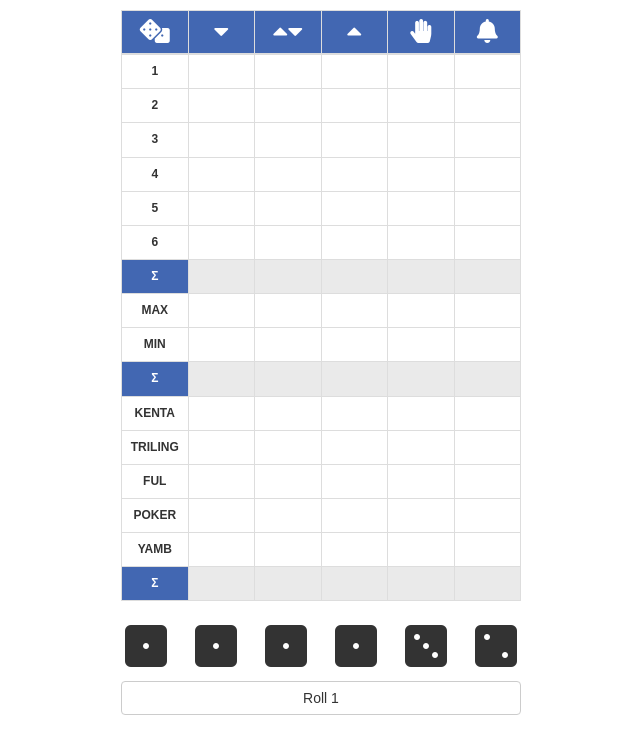
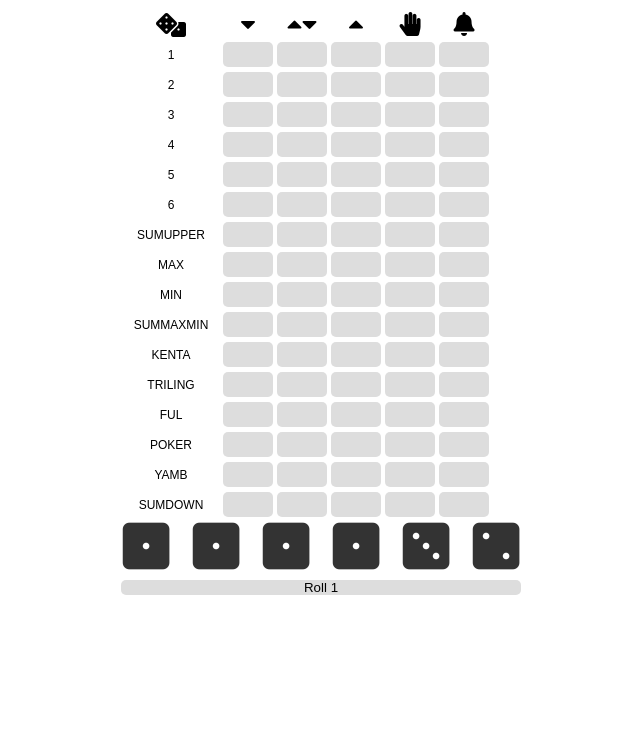
Before and after one commit to savkelita/yahtzee-react-game, a React (Create React App) app: page / in a window 1280 px wide. Shown: the top 754 px of the page, without its empty margins (319-959 px from the left). Built offline with nearby package versions, Linux system fonts and the light colour scheme.

Commit message:
Fix View and implement fullhouse

```diff
--- a/public/index.html
+++ b/public/index.html
@@ -8,7 +8,6 @@
     <title>Yahtzee React Game</title>
     <link rel="manifest" href="%PUBLIC_URL%/manifest.json" />
     <link rel="stylesheet" href="https://use.fontawesome.com/releases/v5.2.0/css/all.css">
-    <link rel="stylesheet" href="https://maxcdn.bootstrapcdn.com/bootstrap/3.3.7/css/bootstrap.min.css">
   </head>
   <body>
     <noscript>You need to enable JavaScript to run this app.</noscript>
--- a/src/assets/css/default.css
+++ b/src/assets/css/default.css
@@ -18,6 +18,7 @@ body {
 button {
   border: 0px;
 }
+
 button:focus {
   outline: 0!important;
 }
@@ -38,25 +39,14 @@ button:focus {
   color: #cb2200;
 }
 
-/* Ticket Styles */
-table,
-thead,
-tr,
-tbody,
-th,
-td {
+.cell {
+  width: 50px;
+  height: 25px;
+  margin: 2px;
   text-align: center;
 }
 
-td:hover {
-  background-color: #eaeaea;
-  transition: all 0.5s cubic-bezier(0.075, 0.82, 0.165, 1);
+.btn {
+  border-radius: 5px;
+  background-color: #ddd;
 }
-
-.table td {
-  text-align: center;
-}
-
-.selected {
-  background-color: #eaeaea;
-}
--- a/src/game/components/dice/index.tsx
+++ b/src/game/components/dice/index.tsx
@@ -1,6 +1,6 @@
 import React from 'react'
 
-type DiceValue = { value: number; selected: boolean }
+export type DiceValue = { value: number; selected: boolean }
 
 export const initialDice = (): Array<DiceValue> => {
   const dice = []
--- /dev/null
+++ b/src/game/helpers/index.ts
@@ -0,0 +1,20 @@
+import { DiceValue } from '../components/dice'
+
+type DiceCount = { value: number; count: number }
+
+export const fullHouse = (dice: Array<DiceValue>) =>
+  [...dice]
+    .sort((a, b) => a.value - b.value)
+    .reduce((acc, cur) => {
+      const group: DiceCount = { value: cur.value, count: 1 }
+      if (acc.length === 0 || acc[acc.length - 1].value !== cur.value) {
+        acc.push(group)
+        return acc
+      }
+      acc[acc.length - 1].count++
+      return acc
+    }, [] as Array<DiceCount>)
+    .filter(
+      (x, i, arrX) =>
+        x.count > 1 && arrX.some((y, i, arrY) => y.count >= 3 && arrY.some((z) => z.value !== x.value && z.count >= 2)),
+    )
--- a/src/game/index.tsx
+++ b/src/game/index.tsx
@@ -7,6 +7,7 @@ import {
   Column,
   RowValue,
 } from '../game/components/ticket'
+import { fullHouse } from './helpers/'
 
 export const App = () => {
   const [roll, setRoll] = useState(1)
@@ -74,6 +75,15 @@ export const App = () => {
         }
         break
       }
+      case 'ful': {
+        switch (column) {
+          case 'free': {
+            console.log(fullHouse(dice))
+            break
+          }
+        }
+        break
+      }
       default:
     }
   }
@@ -81,53 +91,52 @@ export const App = () => {
   return (
     <div className="App">
       <div style={{ display: 'flex', flexDirection: 'column', width: 400 }}>
-        <table className="table table-bordered">
-          <thead>
-            <tr style={{ backgroundColor: '#4267b2', color: '#FFF' }}>
-              <th className="col-sm-2">
+        <div style={{ display: 'flex' }}>
+          <div
+            style={{
+              display: 'flex',
+              width: 100,
+              height: 30,
+              justifyContent: 'center',
+              alignItems: 'center',
+            }}
+          >
             <i className="fas fa-dice fa-2x" />
-              </th>
+          </div>
           {(Object.keys(gameColumn) as Array<Column>).map((column, columnIndex) => (
-                <th key={columnIndex} className="col-sm-2">
+            <div className="cell" key={columnIndex}>
               {columnStyle(column)}
-                </th>
+            </div>
           ))}
-            </tr>
-          </thead>
-          <tbody>
+        </div>
+        <div style={{ display: 'flex', flexDirection: 'column' }}>
           {gameRow.map((row, rowIndex) => (
-              <tr
-                style={
-                  row.name === 'sumupper' || row.name === 'sumdown' || row.name === 'summaxmin'
-                    ? { backgroundColor: '#4267b2', color: '#FFF' }
-                    : undefined
-                }
+            <div key={rowIndex} style={{ display: 'flex' }}>
+              <div
+                style={{
+                  display: 'flex',
+                  width: 100,
+                  height: 30,
+                  justifyContent: 'center',
+                  alignItems: 'center',
+                }}
                 key={rowIndex}
               >
-                <th>
-                  {row.name === 'sumupper' || row.name === 'sumdown' || row.name === 'summaxmin'
-                    ? 'Σ'
-                    : row.name.toUpperCase()}
-                </th>
+                {row.name.toUpperCase()}
+              </div>
               {(Object.keys(gameColumn) as Array<Column>).map((column, columnIndex) => (
-                  <td
+                <button
                   key={columnIndex}
-                    style={
-                      row.name === 'sumupper' || row.name === 'sumdown' || row.name === 'summaxmin'
-                        ? { backgroundColor: '#EAEAEA', color: '#333', fontWeight: 'bold' }
-                        : undefined
-                    }
-                    className={`${column === 'call' && gameColumn[column][columnIndex].call ? 'selected' : ''}`}
+                  className="btn cell"
                   // tslint:disable-next-line: jsx-no-lambda
                   onClick={() => selectCell(row, rowIndex, column)}
                 >
                   {gameColumn[column][rowIndex].value}
-                  </td>
+                </button>
               ))}
-              </tr>
+            </div>
           ))}
-          </tbody>
-        </table>
+        </div>
         <div style={{ display: 'flex', justifyContent: 'space-between', marginBottom: 10 }}>
           {dice.map((d, i) => (
             <Dice
```
Lines whose indentation alone changed are shown as unchanged.
